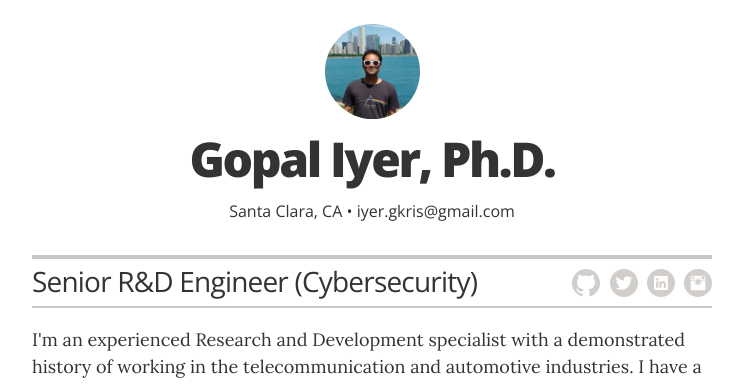
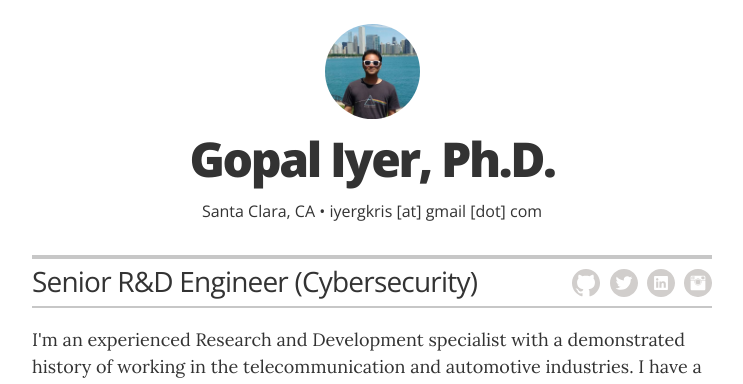
Before and after one commit to iyergkris/iyergkris.github.io, a Jekyll site: the page built from index.html, in a window 1280 px wide and 900 px high. Shown: the top 384 px of the window, without its empty margins (268-1011 px from the left). Built offline with Jekyll 4.4.1, drawn with Linux system fonts in a browser that asks for light colours.

Commit message:
Minor: Email fix

```diff
--- a/_config.yml
+++ b/_config.yml
@@ -20,7 +20,7 @@
 resume_contact_telephone:       "-"
 resume_contact_address:         "Santa Clara, CA"
 
-resume_header_contact_info:     "Santa Clara, CA • iyer.gkris@gmail.com"
+resume_header_contact_info:     "Santa Clara, CA • iyergkris [at] gmail [dot] com"
 display_header_contact_info:    "true"
 
 resume_header_intro: "<p>I'm an experienced Research and Development specialist with a demonstrated history of working in the telecommunication and automotive industries. I have a good research track record in the study of reliability, scalability and security of the Smart Grid. More recently, I serve as an SME in Automotive security and design state-of-the art defenses for connected vehicles. My skills include Embedded Security, Reverse Engineering, Machine Learning, Simulation and GNU Radio among others. I am proficient in C, C++ and Python.</p>"
```
